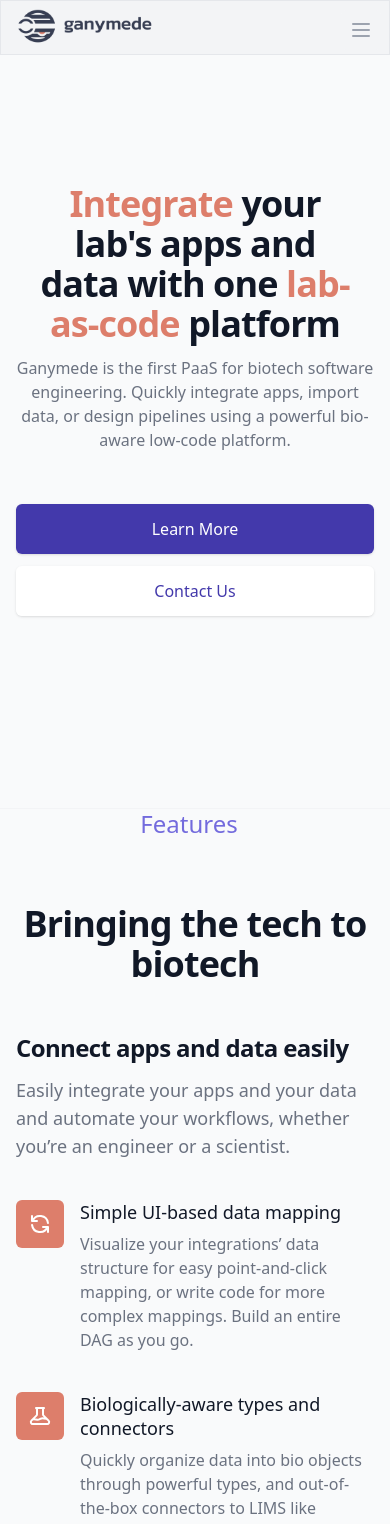
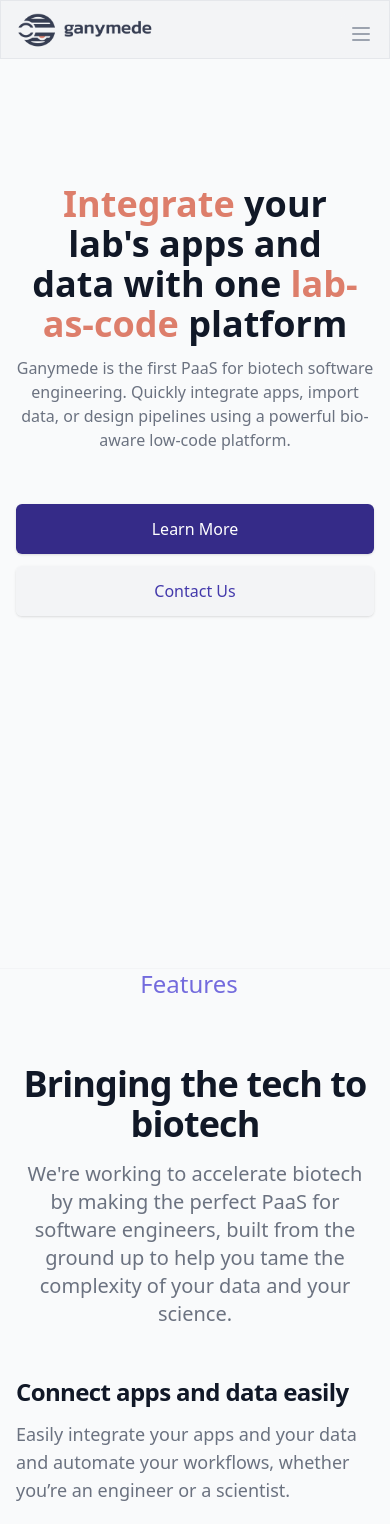
Before and after one commit to Ganymede-Bio/website, a Next.js app: page / in a window 390 px wide. Shown: the top 1524 px of the page. Built offline with nearby package versions, Linux system fonts and the light colour scheme.

Commit message:
more small tweaks

```diff
--- /dev/null
+++ b/layout/designs/Starfield.tsx
@@ -0,0 +1,101 @@
+// const canvas = document.getElementById("canvas");
+// const c = canvas.getContext("2d");
+
+// var w: number;
+// var h: number;
+
+// const setCanvasExtents = () => {
+//     w = document.body.clientWidth;
+//     h = document.body.clientHeight;
+//     canvas.width = w;
+//     canvas.height = h;
+// };
+
+// setCanvasExtents();
+
+// window.onresize = () => {
+//     setCanvasExtents();
+// };
+
+// const makeStars = count => {
+//     const out = [];
+//     for (let i = 0; i < count; i++) {
+//     const s = {
+//         x: Math.random() * 1600 - 800,
+//         y: Math.random() * 900 - 450,
+//         z: Math.random() * 1000
+//     };
+//     out.push(s);
+//     }
+//     return out;
+// };
+
+// let stars = makeStars(10000);
+
+// const clear = () => {
+//     c.fillStyle = "black";
+//     c.fillRect(0, 0, canvas.width, canvas.height);
+// };
+
+// const putPixel = (x, y, brightness) => {
+//     const intensity = brightness * 255;
+//     const rgb = "rgb(" + intensity + "," + intensity + "," + intensity + ")";
+//     c.fillStyle = rgb;
+//     c.fillRect(x, y, 1, 1);
+// };
+
+// const moveStars = distance => {
+//     const count = stars.length;
+//     for (var i = 0; i < count; i++) {
+//     const s = stars[i];
+//     s.z -= distance;
+//     while (s.z <= 1) {
+//         s.z += 1000;
+//     }
+//     }
+// };
+
+// let prevTime;
+// const init = time => {
+//     prevTime = time;
+//     requestAnimationFrame(tick);
+// };
+
+// const tick = time => {
+//     let elapsed = time - prevTime;
+//     prevTime = time;
+
+//     moveStars(elapsed * 0.1);
+
+//     clear();
+
+//     const cx = w / 2;
+//     const cy = h / 2;
+
+//     const count = stars.length;
+//     for (var i = 0; i < count; i++) {
+//     const star = stars[i];
+
+//     const x = cx + star.x / (star.z * 0.001);
+//     const y = cy + star.y / (star.z * 0.001);
+
+//     if (x < 0 || x >= w || y < 0 || y >= h) {
+//         continue;
+//     }
+
+//     const d = star.z / 1000.0;
+//     const b = 1 - d * d;
+
+//     putPixel(x, y, b);
+//     }
+
+//     requestAnimationFrame(tick);
+// };
+
+// requestAnimationFrame(init);
+
+export default function Starfield() {
+    return (
+        <img src="/molecule_constellation.png"></img>
+    );
+}
--- a/pages/Main.tsx
+++ b/pages/Main.tsx
@@ -6,9 +6,10 @@ import Image from "next/image";
 
 import DividerTitleLeft from "../components/dividers/DividerTitleLeft";
 import Navigation from "../layout/navs/Navigation";
+import Starfield from "../layout/designs/Starfield";
 import FeaturesSection from "./section/FeaturesSection";
 import AboutSection from "./section/AboutSection";
-// import PlatformSection from "./section/PlatformSection";
+import PlatformSection from "./section/PlatformSection";
 import ContactSection from "./section/ContactSection";
 
 export default function Main() {
@@ -94,7 +95,7 @@ export default function Main() {
               aria-label="Global"
             >
               <div className="flex items-center flex-1 md:absolute md:inset-y-0 md:left-0">
-                <div className="flex items-center justify-between w-full md:w-auto ">
+                <div className="flex items-center justify-between w-full md:w-auto pt-1">
                   <a href="/">
                     <span className="sr-only">Workflow</span>
                     <Image
@@ -140,7 +141,7 @@ export default function Main() {
           >
             <Popover.Panel
               // focus
-              className="fixed z-10 top-0 inset-x-0 p-2 etransform origin-top-right md:hidden"
+              className="fixed z-30 top-0 inset-x-0 p-2 transform origin-top-right md:hidden"
             >
               <div className="rounded-lg shadow-md bg-white ring-1 ring-black ring-opacity-5 overflow-hidden">
                 <div className="px-5 pt-12 flex items-center justify-between">
@@ -161,9 +162,11 @@ export default function Main() {
           </Transition>
         </Popover>
 
-        <main className="pt-40 mx-auto max-w-7xl px-4 sm:mt-24 align-middle">
+
+        <main className = "z-20 pb-80">
+          <div className="pt-40 mx-auto max-w-7xl sm:pt-64 px-4 align-middle">
             <div className="text-center">
-            <h1 className="text-4xl tracking-tight font-extrabold text-gray-900 sm:text-5xl md:text-6xl">
+              <h1 className="text-4xl tracking-normal font-extrabold z-20 text-gray-900 sm:text-5xl md:text-6xl">
                 <span className="block sm:ml-28 sm:mr-28 ml-4 mr-4">
                   <span className="inline xl:inline text-nathan-orange">
                     Integrate
@@ -185,34 +188,40 @@ export default function Main() {
               </p>
               <div className="mt-5 max-w-md mx-auto sm:flex sm:justify-center md:mt-8 pt-8">
                 <div className="rounded-md shadow">
-                <div className="w-full flex items-center justify-center px-8 py-3 border border-transparent text-base font-medium rounded-md text-white bg-regal-purple hover:bg-regal-purple-dark md:py-4 md:text-lg md:px-10">
+                  <div className="w-full flex items-center justify-center px-8 py-3 border border-transparent text-base font-medium rounded-md text-white bg-regal-purple-dark hover:bg-regal-purple md:py-4 md:text-lg md:px-10">
                     <Link href="#features-section ">Learn More</Link>
                   </div>
                 </div>
                 <div className="mt-3 rounded-md shadow sm:mt-0 sm:ml-3">
                   <a
                     href="#contact-section"
-                  className="w-full flex items-center justify-center px-8 py-3 border border-transparent text-base font-medium rounded-md text-regal-purple bg-white hover:bg-gray-50 md:py-4 md:text-lg md:px-10"
+                    className="w-full flex items-center justify-center px-8 py-3 border border-transparent text-base font-medium rounded-md text-regal-purple bg-gray-100 hover:bg-gray-200 md:py-4 md:text-lg md:px-10"
                   >
                     Contact Us
                   </a>
                 </div>
               </div>
             </div>
+          </div>
+
+          {/* <div id="starfield" className = "z-10 absolute top-0 w-full">
+            <Starfield />
+          </div> */}
+
         </main>
 
-        <div className="pt-40">
+        <div>
           <DividerTitleLeft title="Features" />
           <FeaturesSection />
-        </div>
-        <div className="pt-40">
-          <DividerTitleLeft title="About Us" />
-          <AboutSection />
         </div>
         {/* <div className="pt-40">
           <DividerTitleLeft title="Platform" />
           <PlatformSection />
         </div> */}
+        <div className="pt-40">
+          <DividerTitleLeft title="About Us" />
+          <AboutSection />
+        </div>
         <DividerTitleLeft title="Contact" />
         <div className="pt-10">
           <ContactSection />
--- a/pages/section/AboutSection.tsx
+++ b/pages/section/AboutSection.tsx
@@ -12,7 +12,7 @@ export default function AboutSection() {
                 Meet our team
               </h2>
               <p className="text-xl text-gray-500">
-                A team that dreams to improve communication in the life sciences
+                A team that dreams to improve data and communication in the life sciences
                 industry.
               </p>
             </div>
--- a/pages/section/FeaturesSection.tsx
+++ b/pages/section/FeaturesSection.tsx
@@ -49,11 +49,10 @@ export default function FeaturesSection() {
           <h2 className="text-center text-4xl leading-14 font-extrabold tracking-tight text-gray-900 sm:text-5xl">
             Bringing the tech to biotech
           </h2>
-          {/* <p className="mt-4 max-w-3xl mx-auto text-center text-xl text-gray-500">
-            Ganymede is the first PaaS for biotech software engineering. Quickly
-            integrate apps, import data, or design pipelines using a powerful
-            bio-aware low-code platform.
-          </p> */}
+          <p className="mt-4 max-w-3xl mx-auto text-center text-xl text-gray-500">
+          We're working to accelerate biotech by making the perfect PaaS for software engineers, built from the ground up to help you
+          tame the complexity of your data and your science.
+          </p>
         </div>
 
         <div className="relative mt-12 lg:mt-24 lg:grid lg:grid-cols-2 lg:gap-8 lg:items-center">
--- a/utils/constants/constants.tsx
+++ b/utils/constants/constants.tsx
@@ -103,7 +103,8 @@ export const people = [
     focus: "Product | Design | Engineering",
     blurb: [
       "Former product manager at Benchling and Affirm, ",
-      "focused on data and machine learning products",
+      "focused on data and machine learning. Launched ",
+      <a href='https://www.affirm.com/savings'>affirm.com/savings</a>,
     ],
   },
   {
```
Also changed, not shown: tailwind.config.js (line endings or trailing spaces). Lines whose indentation alone changed are shown as unchanged.
